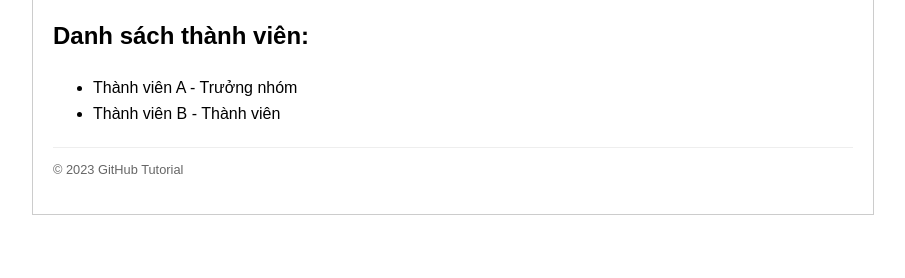
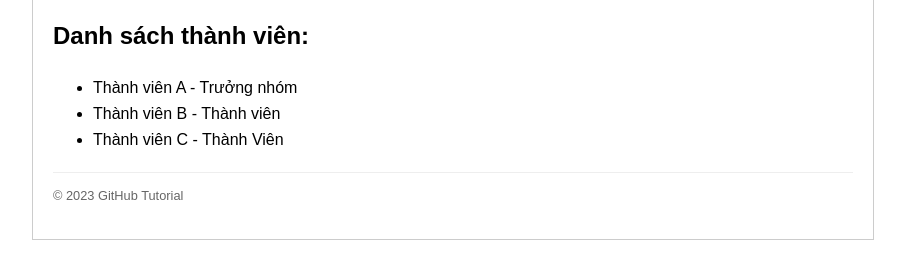
Before and after one commit to ntvana25033-create/anhjackbentre, a plain HTML site: page index.html in a window 1280 px wide. Shown: the part 166-444 px from the top of the page, without its empty margins (187-1092 px from the left). Drawn offline with Linux system fonts and the light colour scheme.

Commit message:
Add new member C in to li tag

```diff
--- a/index.html
+++ b/index.html
@@ -22,6 +22,7 @@
             <ul>
                 <li>Thành viên A - Trưởng nhóm</li>
                 <li>Thành viên B - Thành viên</li>
+                <li>Thành viên C - Thành Viên</li>
             </ul>
         </section>
 
```
